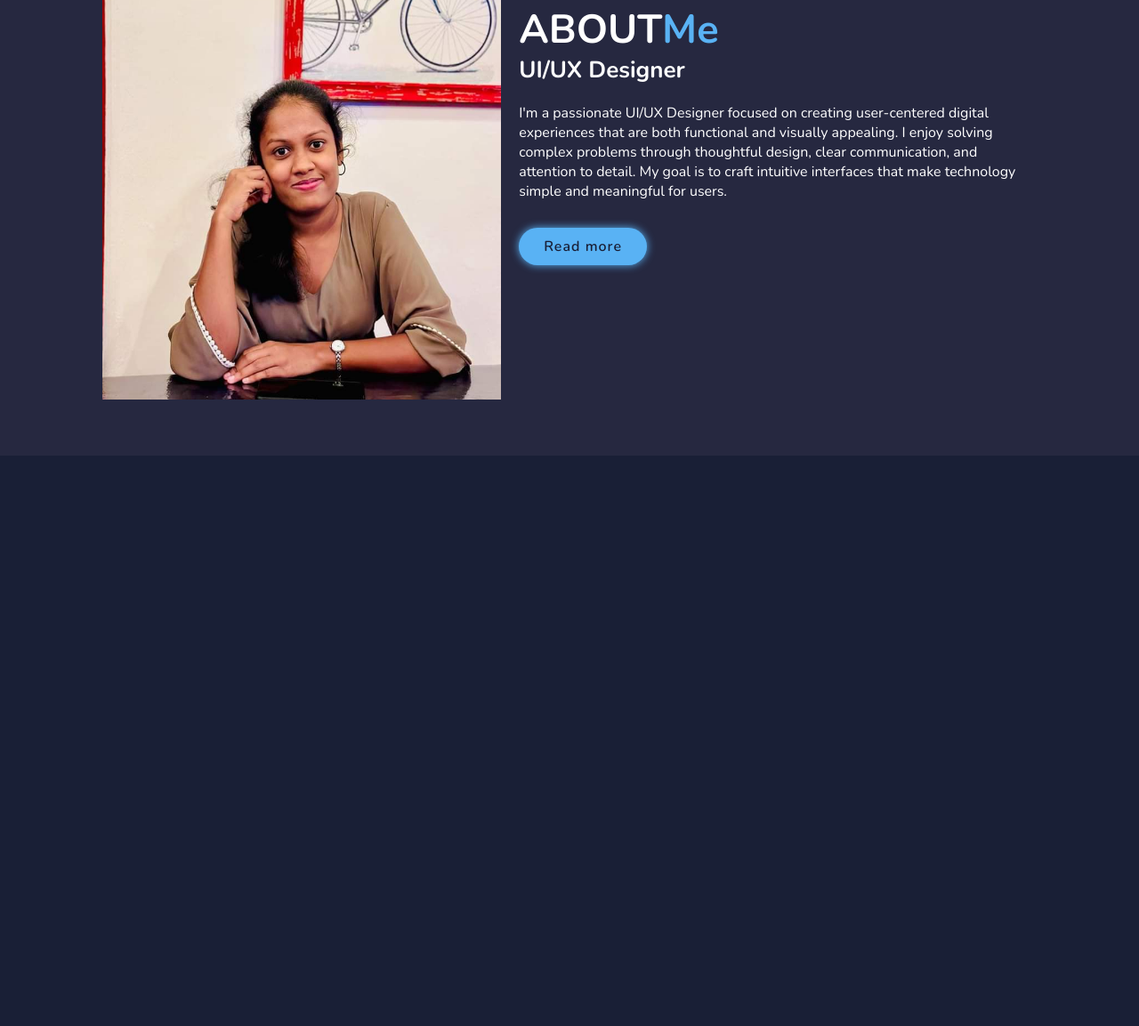
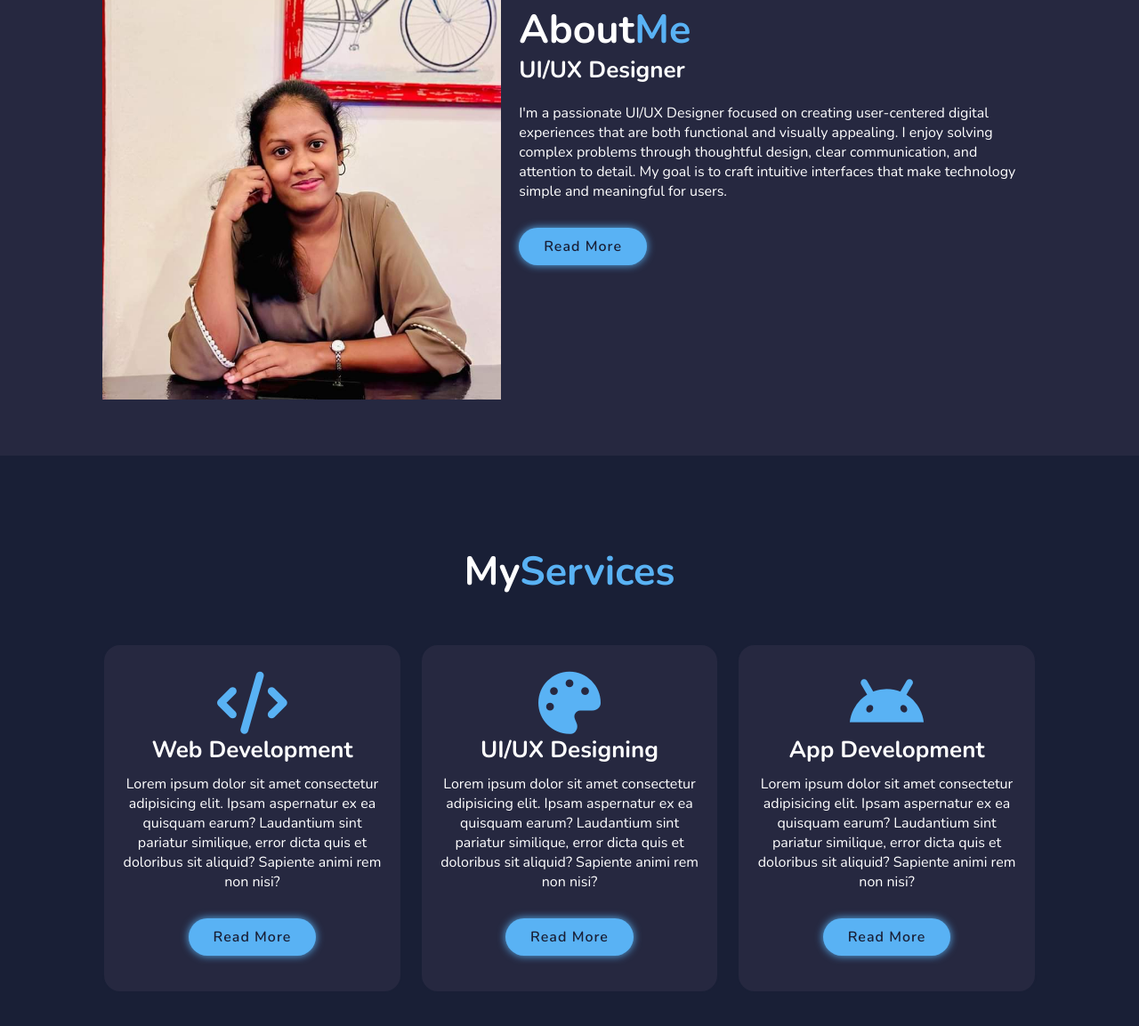
Before and after one commit to Kaveesha-Ramasinghe/Kaveesha-Ramasinghe.github.io, a plain HTML site: page index.html in a window 1280 px wide. Shown: the part 1088-2241 px from the top of the page at 89% size. Before the commit the page ends 1600 px from the top, so only its background shows below. Drawn offline with nearby package versions, Linux system fonts and the light colour scheme.

Commit message:
Services Section

```diff
--- a/index.html
+++ b/index.html
@@ -56,10 +56,38 @@
             </div>
 
             <div class="about-content">
-                <h2 class="heading">ABOUT<span>Me</span></h2>
+                <h2 class="heading">About<span>Me</span></h2>
                 <h3>UI/UX Designer</h3>
                 <p>I'm a passionate UI/UX Designer focused on creating user-centered digital experiences that are both functional and visually appealing. I enjoy solving complex problems through thoughtful design, clear communication, and attention to detail. My goal is to craft intuitive interfaces that make technology simple and meaningful for users.</p>
-                <a href="#" class="btn">Read more</a>
+                <a href="#" class="btn">Read More</a>
+            </div>
+        </section>
+
+        <!--Services Section Design-->
+        <section class="services" id="services">
+            <h2 class="heading">My<span>Services</span></h2>
+
+            <div class="services-container">
+                <div class="services-box">
+                 <i class="fa-solid fa-code"></i>
+                  <h3>Web Development</h3>
+                  <p>Lorem ipsum dolor sit amet consectetur adipisicing elit. Ipsam aspernatur ex ea quisquam earum? Laudantium sint pariatur similique, error dicta quis et doloribus sit aliquid? Sapiente animi rem non nisi?</p>
+                  <a href="#" class="btn">Read More</a>
+                </div>
+
+                <div class="services-box">
+                 <i class="fa-solid fa-palette"></i>
+                  <h3>UI/UX Designing</h3>
+                  <p>Lorem ipsum dolor sit amet consectetur adipisicing elit. Ipsam aspernatur ex ea quisquam earum? Laudantium sint pariatur similique, error dicta quis et doloribus sit aliquid? Sapiente animi rem non nisi?</p>
+                  <a href="#" class="btn">Read More</a>
+                </div>
+
+                <div class="services-box">
+                 <i class="fa-brands fa-android"></i>
+                  <h3>App Development</h3>
+                  <p>Lorem ipsum dolor sit amet consectetur adipisicing elit. Ipsam aspernatur ex ea quisquam earum? Laudantium sint pariatur similique, error dicta quis et doloribus sit aliquid? Sapiente animi rem non nisi?</p>
+                  <a href="#" class="btn">Read More</a>
+                </div>
             </div>
         </section>
 
--- a/style.css
+++ b/style.css
@@ -154,7 +154,41 @@ span {
 .about-content h3 {
     font-size: 2.6rem;
 }
-.about-content p{
+.about-content p {
     font-size: 1.6rem;
     margin: 2rem 0 3rem;
 }
+.services h2 {
+    margin-bottom: 5rem;
+}
+.services-container {
+    display: flex;
+    justify-content: center;
+    align-items: center;
+    flex-wrap: wrap;
+    gap: 2rem;
+}
+.services-container .services-box {
+    flex: 1 1 30rem;
+    background: var(--snd-bg-color);
+    padding: 3rem 2rem 4rem;
+    border-radius: 2rem;
+    text-align: center;
+    border: 0.2rem solid var(--bg-color);
+    transition: 0.5s ease;
+}
+.services-container .services-box:hover {
+    border-color: var(--main-color);
+    transform: scale(1.02);
+}
+.services-box i {
+    font-size: 7rem;
+    color: var(--main-color);
+}
+.services-box h3 {
+    font-size: 2.6rem;
+}
+.services-box p{
+    font-size: 1.6rem;
+    margin: 1rem 0 3rem;
+}
```
